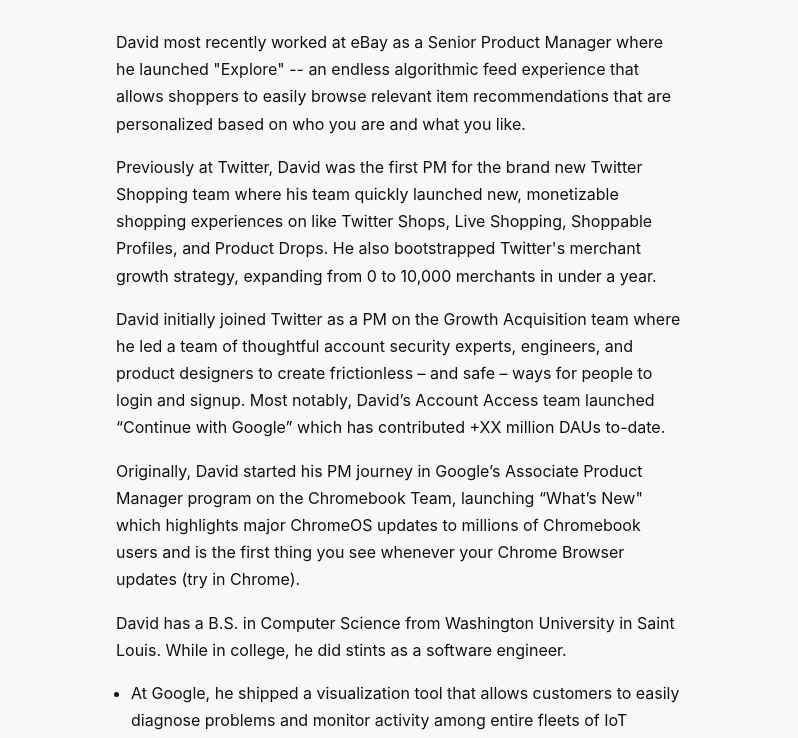
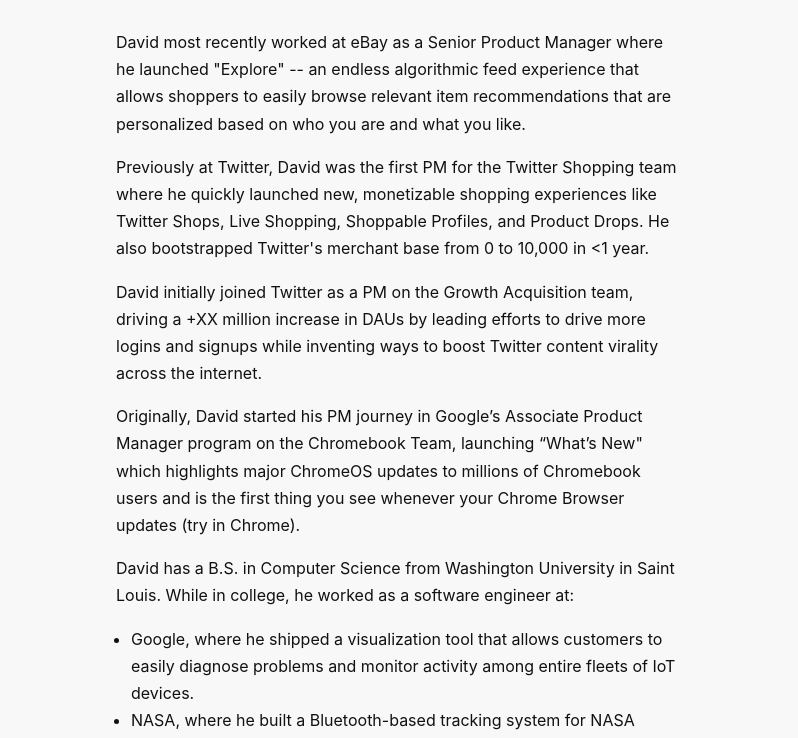
Before and after one commit to davidfromkansas/david_personal_website, a plain HTML site: page index.html in a window 1280 px wide. Shown: the part 56-794 px from the top of the page, without its empty margins (240-1038 px from the left). Drawn offline with Linux system fonts and the light colour scheme.

Commit message:
more content

```diff
--- a/index.html
+++ b/index.html
@@ -37,22 +37,23 @@
     <p>David most recently worked at eBay as a Senior Product Manager where he launched "Explore" -- an endless algorithmic feed experience that allows shoppers to easily browse relevant item recommendations that are personalized based on who you are and what you like.
     </p>
 
-    <p>Previously at Twitter, David was the first PM for the brand new Twitter Shopping team where his team quickly launched new, monetizable shopping experiences on like Twitter Shops, Live Shopping, Shoppable Profiles, and Product Drops. He also bootstrapped Twitter's merchant growth strategy, expanding from 0 to 10,000 merchants in under a year.
+    <p>Previously at Twitter, David was the first PM for the Twitter Shopping team where he quickly launched new, monetizable shopping experiences like Twitter Shops, Live Shopping, Shoppable Profiles, and Product Drops. He also bootstrapped Twitter's merchant base from 0 to 10,000 in <1 year.
     </p>
 
-    <p>David initially joined Twitter as a PM on the Growth Acquisition team where he led a team of thoughtful account security experts, engineers, and product designers to create frictionless – and safe – ways for people to login and signup. Most notably, David’s Account Access team launched “Continue with Google” which has contributed +XX million DAUs to-date.
+    <p>David initially joined Twitter as a PM on the Growth Acquisition team, driving a +XX million increase in DAUs by leading efforts to drive more logins and signups while inventing ways to boost Twitter content virality across the internet.
     </p>
+
 
     <p> Originally, David started his PM journey in Google’s Associate Product Manager program on the Chromebook Team, launching “What’s New" which highlights major ChromeOS updates to millions of Chromebook users and is the first thing you see whenever your Chrome Browser updates (try in Chrome).
     </p>
 
-    <p>David has a B.S. in Computer Science from Washington University in Saint Louis. While in college, he did stints as a software engineer.
+    <p>David has a B.S. in Computer Science from Washington University in Saint Louis. While in college, he worked as a software engineer at:
     </p>
     <ul>
-      <li>At Google, he shipped a visualization tool that allows customers to easily diagnose problems and monitor activity among entire fleets of IoT devices.
+      <li>Google, where he shipped a visualization tool that allows customers to easily diagnose problems and monitor activity among entire fleets of IoT devices.
       </li>
       <li>
-        At NASA, he pioneered a Bluetooth-based tracking system for NASA assets, prototyping bike and package tracking on the JSC campus with potential space applications. His work earned $200,000 in funding from NASA Director Ellen Ochoa and an award for individuals who support the space program.
+        NASA, where he built a Bluetooth-based tracking system for NASA assets, prototyping bike and package tracking on the JSC campus with potential space applications. His work earned $200,000 in funding from NASA Director Ellen Ochoa and an award for individuals who support the space program.
       </li>
     </ul>
 
--- a/styles.css
+++ b/styles.css
@@ -98,6 +98,10 @@
     padding-left: 15px;
   }
 
-  body {
+  html,body {
     background-color: #F8F8F8;
+    margin-left: 10%;
+    margin-right: 10%;
+
+
   }
```
